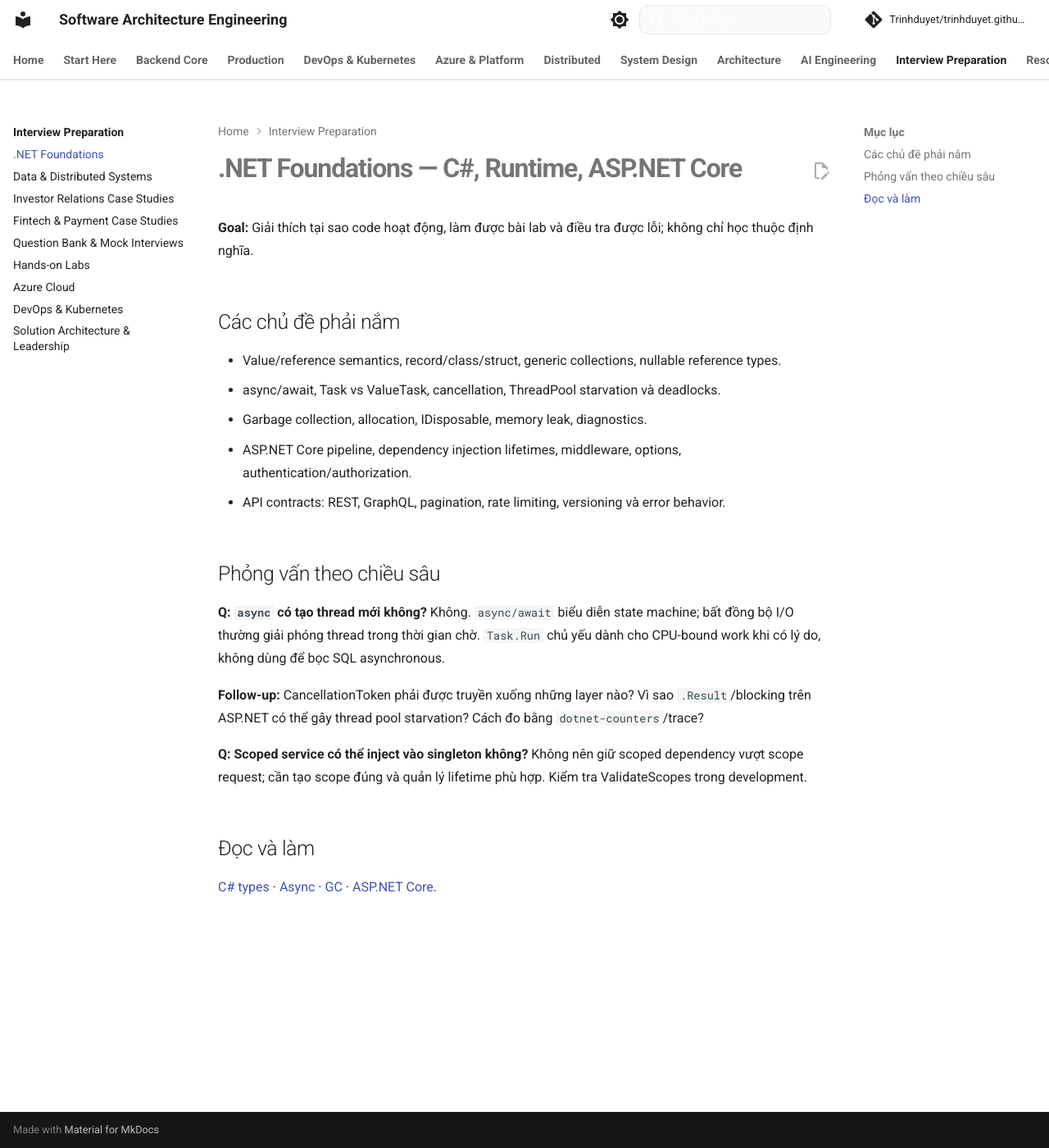
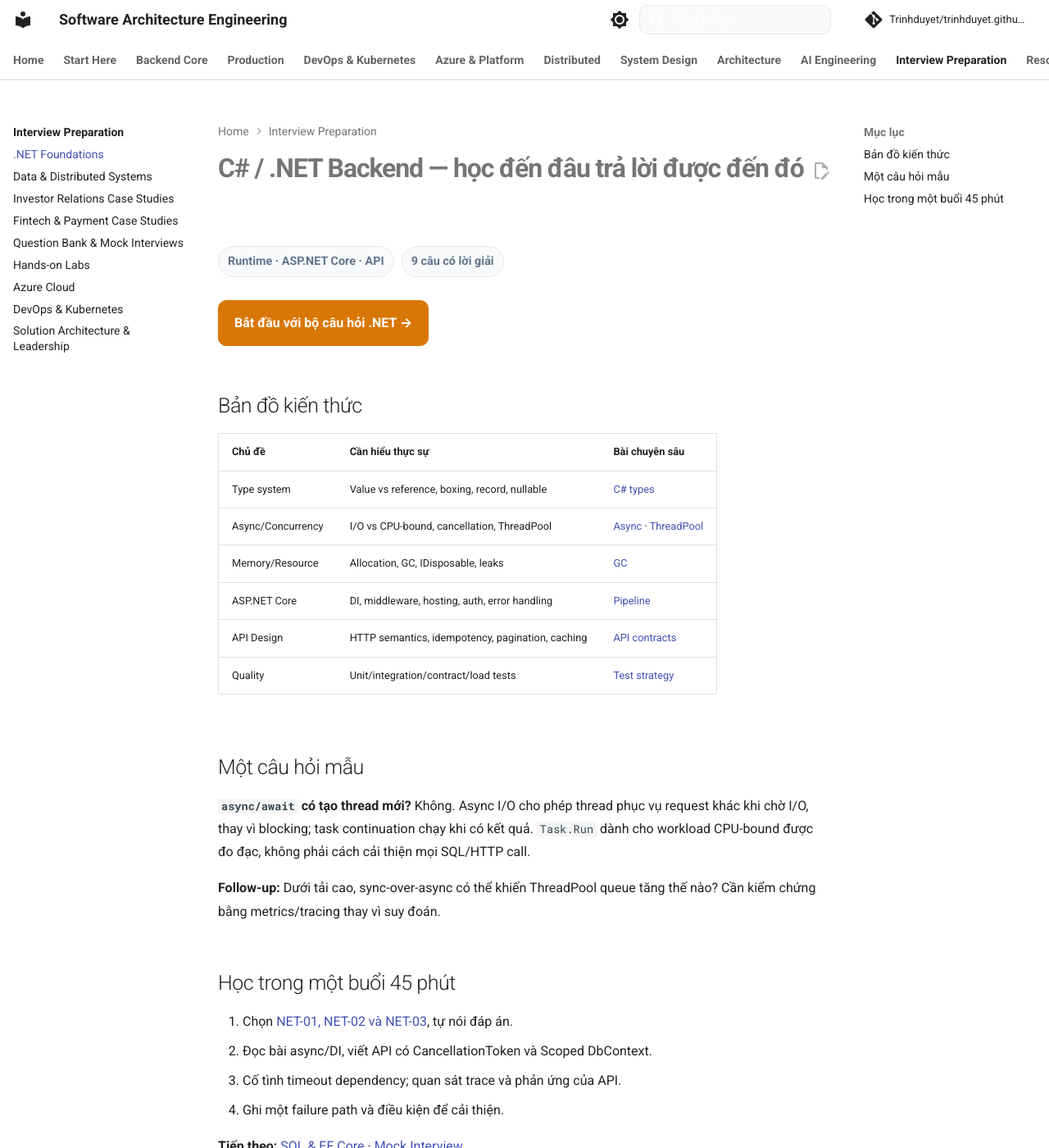
Before and after one commit to Trinhduyet/trinhduyet.github.io, an MkDocs documentation site: the page built from docs/interview/01-dotnet-foundations/index.md, in a window 1280 px wide and 1400 px high. Shown: the whole window at 82% size. Built offline with MkDocs 1.6.1 and Material for MkDocs 9.7.7, drawn with Linux system fonts in a browser that asks for light colours; comment, search, counter and statistics services are not loaded.

Commit message:
feat(interview): turn thin topic stubs into guided deep-dive entrypoints

```diff
--- a/docs/interview/01-dotnet-foundations/index.md
+++ b/docs/interview/01-dotnet-foundations/index.md
@@ -1,23 +1,31 @@
-# .NET Foundations — C#, Runtime, ASP.NET Core
+# C# / .NET Backend — học đến đâu trả lời được đến đó
 
-**Goal:** Giải thích tại sao code hoạt động, làm được bài lab và điều tra được lỗi; không chỉ học thuộc định nghĩa.
+<div class="lesson-meta"><span>Runtime · ASP.NET Core · API</span><span>9 câu có lời giải</span></div>
 
-## Các chủ đề phải nắm
+[Bắt đầu với bộ câu hỏi .NET →](../05-interview-preparation/dotnet-api.md){ .hero-button .hero-button-primary }
 
-- Value/reference semantics, record/class/struct, generic collections, nullable reference types.
-- async/await, Task vs ValueTask, cancellation, ThreadPool starvation và deadlocks.
-- Garbage collection, allocation, IDisposable, memory leak, diagnostics.
-- ASP.NET Core pipeline, dependency injection lifetimes, middleware, options, authentication/authorization.
-- API contracts: REST, GraphQL, pagination, rate limiting, versioning và error behavior.
+## Bản đồ kiến thức
 
-## Phỏng vấn theo chiều sâu
+| Chủ đề | Cần hiểu thực sự | Bài chuyên sâu |
+| --- | --- | --- |
+| Type system | Value vs reference, boxing, record, nullable | [C# types](../../03-dotnet/csharp-types-generics-and-collections.md) |
+| Async/Concurrency | I/O vs CPU-bound, cancellation, ThreadPool | [Async](../../03-dotnet/async-await-cancellation-and-task-lifecycle.md) · [ThreadPool](../../03-dotnet/threadpool-concurrency-and-diagnostics.md) |
+| Memory/Resource | Allocation, GC, IDisposable, leaks | [GC](../../03-dotnet/gc-allocations-and-runtime-memory.md) |
+| ASP.NET Core | DI, middleware, hosting, auth, error handling | [Pipeline](../../07-aspnet-core/pipeline-hosting-and-configuration.md) |
+| API Design | HTTP semantics, idempotency, pagination, caching | [API contracts](../../06-api-design/http-resource-contracts-and-semantics.md) |
+| Quality | Unit/integration/contract/load tests | [Test strategy](../../08-testing-code-review/test-strategy-and-boundaries.md) |
 
-**Q: `async` có tạo thread mới không?** Không. `async/await` biểu diễn state machine; bất đồng bộ I/O thường giải phóng thread trong thời gian chờ. `Task.Run` chủ yếu dành cho CPU-bound work khi có lý do, không dùng để bọc SQL asynchronous.
+## Một câu hỏi mẫu
 
-**Follow-up:** CancellationToken phải được truyền xuống những layer nào? Vì sao `.Result`/blocking trên ASP.NET có thể gây thread pool starvation? Cách đo bằng `dotnet-counters`/trace?
+**`async/await` có tạo thread mới?** Không. Async I/O cho phép thread phục vụ request khác khi chờ I/O, thay vì blocking; task continuation chạy khi có kết quả. `Task.Run` dành cho workload CPU-bound được đo đạc, không phải cách cải thiện mọi SQL/HTTP call.
 
-**Q: Scoped service có thể inject vào singleton không?** Không nên giữ scoped dependency vượt scope request; cần tạo scope đúng và quản lý lifetime phù hợp. Kiểm tra ValidateScopes trong development.
+**Follow-up:** Dưới tải cao, sync-over-async có thể khiến ThreadPool queue tăng thế nào? Cần kiểm chứng bằng metrics/tracing thay vì suy đoán.
 
-## Đọc và làm
+## Học trong một buổi 45 phút
 
-[C# types](../../03-dotnet/csharp-types-generics-and-collections.md) · [Async](../../03-dotnet/async-await-cancellation-and-task-lifecycle.md) · [GC](../../03-dotnet/gc-allocations-and-runtime-memory.md) · [ASP.NET Core](../../07-aspnet-core/README.md).
+1. Chọn [NET-01, NET-02 và NET-03](../05-interview-preparation/dotnet-api.md), tự nói đáp án.
+2. Đọc bài async/DI, viết API có CancellationToken và Scoped DbContext.
+3. Cố tình timeout dependency; quan sát trace và phản ứng của API.
+4. Ghi một failure path và điều kiện để cải thiện.
+
+**Tiếp theo:** [SQL & EF Core](../02-data-and-distributed-systems/index.md) · [Mock Interview](../05-interview-preparation/mock-interview.md).
```
